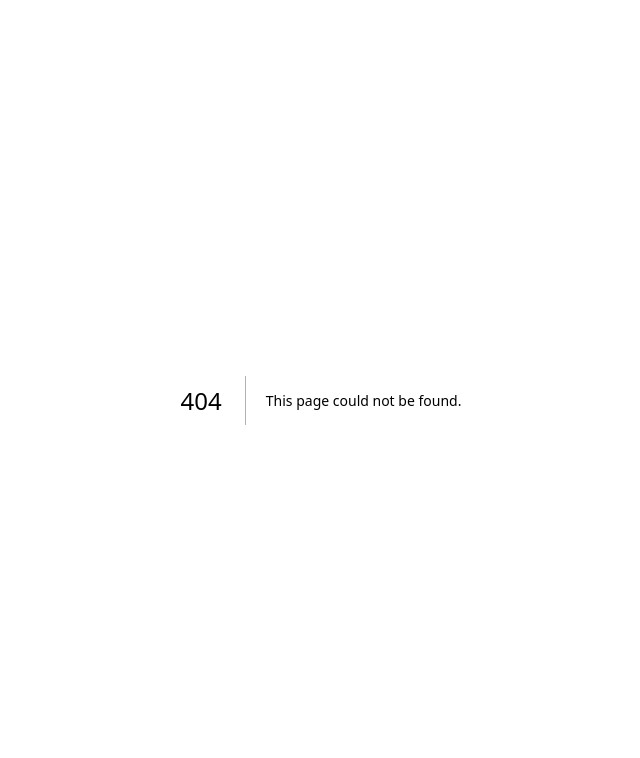
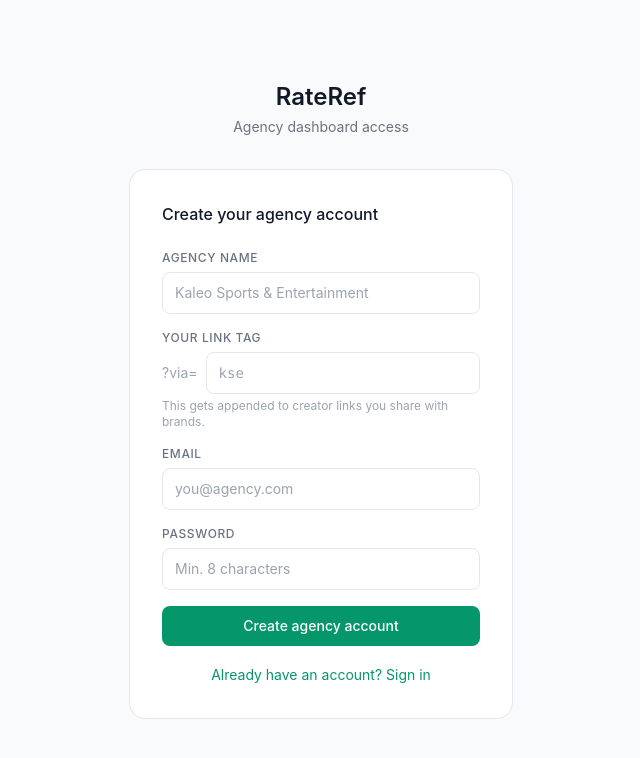
Before and after one commit to boilereup2230/rateref-main, a Next.js app: page /agency/signup in a window 1280 px wide. Before the commit this address had no page. Shown: the top 758 px of the page, without its empty margins (319-959 px from the left). Built offline with nearby package versions, Linux system fonts and the light colour scheme.

Commit message:
Create page.tsx

```diff
--- /dev/null
+++ b/app/agency/signup/page.tsx
@@ -0,0 +1,132 @@
+'use client'
+
+import { useState } from 'react'
+import { createClient } from '@/lib/supabase-browser'
+
+export default function AgencySignupPage() {
+  const [email, setEmail] = useState('')
+  const [password, setPassword] = useState('')
+  const [agencyName, setAgencyName] = useState('')
+  const [agencyCode, setAgencyCode] = useState('')
+  const [loading, setLoading] = useState(false)
+  const [error, setError] = useState('')
+  const [success, setSuccess] = useState(false)
+
+  function generateCode(name: string) {
+    return name.toLowerCase().replace(/[^a-z0-9]/g, '').slice(0, 12)
+  }
+
+  async function handleSubmit(e: React.FormEvent) {
+    e.preventDefault()
+    setLoading(true)
+    setError('')
+
+    const supabase = createClient()
+
+    const { data: authData, error: authError } = await supabase.auth.signUp({
+      email,
+      password,
+    })
+
+    if (authError || !authData.user) {
+      setError(authError?.message || 'Signup failed.')
+      setLoading(false)
+      return
+    }
+
+    const { error: agencyError } = await supabase.from('agencies').insert({
+      display_name: agencyName,
+      email,
+      agency_code:  agencyCode,
+      owner_id:     authData.user.id,
+    })
+
+    if (agencyError) {
+      setError(agencyError.message)
+      setLoading(false)
+      return
+    }
+
+    setSuccess(true)
+  }
+
+  return (
+    <div className="min-h-screen flex items-center justify-center bg-gray-50 px-4">
+      <div className="w-full max-w-sm">
+        <div className="text-center mb-8">
+          <h1 className="text-2xl font-semibold text-gray-900">RateRef</h1>
+          <p className="text-sm text-gray-500 mt-1">Agency dashboard access</p>
+        </div>
+
+        {success ? (
+          <div className="bg-white rounded-2xl border border-gray-200 p-8 text-center">
+            <div className="w-10 h-10 rounded-full bg-emerald-100 flex items-center justify-center mx-auto mb-4">
+              <svg className="w-5 h-5 text-emerald-600" fill="currentColor" viewBox="0 0 20 20">
+                <path fillRule="evenodd" d="M16.707 5.293a1 1 0 010 1.414l-8 8a1 1 0 01-1.414 0l-4-4a1 1 0 011.414-1.414L8 12.586l7.293-7.293a1 1 0 011.414 0z" clipRule="evenodd" />
+              </svg>
+            </div>
+            <h2 className="text-base font-medium text-gray-900 mb-2">Agency created</h2>
+            <p className="text-sm text-gray-500 mb-4">Your agency link tag is:</p>
+            <div className="bg-gray-50 rounded-lg px-4 py-3 font-mono text-sm text-emerald-700 font-semibold mb-4">
+              ?via={agencyCode}
+            </div>
+            <p className="text-xs text-gray-400 mb-6">Append this to any creator's RateRef link when sharing with brands. Inquiries will appear in your agency dashboard.</p>
+            <a href="/agency/dashboard"
+              className="block w-full py-2.5 rounded-lg bg-emerald-600 text-white text-sm font-medium hover:bg-emerald-700 text-center">
+              Go to dashboard →
+            </a>
+          </div>
+        ) : (
+          <div className="bg-white rounded-2xl border border-gray-200 p-8">
+            <h2 className="text-base font-medium text-gray-900 mb-6">Create your agency account</h2>
+            {error && (
+              <div className="mb-4 p-3 rounded-lg bg-red-50 border border-red-200 text-sm text-red-700">{error}</div>
+            )}
+            <form onSubmit={handleSubmit} className="space-y-4">
+              <div>
+                <label className="block text-xs font-medium text-gray-500 uppercase tracking-wider mb-1.5">Agency name</label>
+                <input type="text" required value={agencyName}
+                  onChange={e => {
+                    setAgencyName(e.target.value)
+                    setAgencyCode(generateCode(e.target.value))
+                  }}
+                  placeholder="Kaleo Sports & Entertainment"
+                  className="w-full px-3 py-2.5 rounded-lg border border-gray-200 text-sm focus:outline-none focus:ring-2 focus:ring-emerald-500" />
+              </div>
+              <div>
+                <label className="block text-xs font-medium text-gray-500 uppercase tracking-wider mb-1.5">Your link tag</label>
+                <div className="flex items-center gap-2">
+                  <span className="text-sm text-gray-400">?via=</span>
+                  <input type="text" required value={agencyCode}
+                    onChange={e => setAgencyCode(e.target.value.toLowerCase().replace(/[^a-z0-9]/g, ''))}
+                    placeholder="kse"
+                    className="flex-1 px-3 py-2.5 rounded-lg border border-gray-200 text-sm focus:outline-none focus:ring-2 focus:ring-emerald-500 font-mono" />
+                </div>
+                <p className="text-xs text-gray-400 mt-1">This gets appended to creator links you share with brands.</p>
+              </div>
+              <div>
+                <label className="block text-xs font-medium text-gray-500 uppercase tracking-wider mb-1.5">Email</label>
+                <input type="email" required value={email} onChange={e => setEmail(e.target.value)}
+                  placeholder="you@agency.com"
+                  className="w-full px-3 py-2.5 rounded-lg border border-gray-200 text-sm focus:outline-none focus:ring-2 focus:ring-emerald-500" />
+              </div>
+              <div>
+                <label className="block text-xs font-medium text-gray-500 uppercase tracking-wider mb-1.5">Password</label>
+                <input type="password" required value={password} onChange={e => setPassword(e.target.value)}
+                  placeholder="Min. 8 characters"
+                  className="w-full px-3 py-2.5 rounded-lg border border-gray-200 text-sm focus:outline-none focus:ring-2 focus:ring-emerald-500" />
+              </div>
+              <button type="submit" disabled={loading}
+                className="w-full py-2.5 rounded-lg bg-emerald-600 text-white text-sm font-medium hover:bg-emerald-700 disabled:opacity-50 transition-colors">
+                {loading ? 'Creating account…' : 'Create agency account'}
+              </button>
+            </form>
+            <div className="mt-4 text-center">
+              <a href="/login" className="text-sm text-emerald-600 hover:underline">Already have an account? Sign in</a>
+            </div>
+          </div>
+        )}
+      </div>
+    </div>
+  )
+}
```
